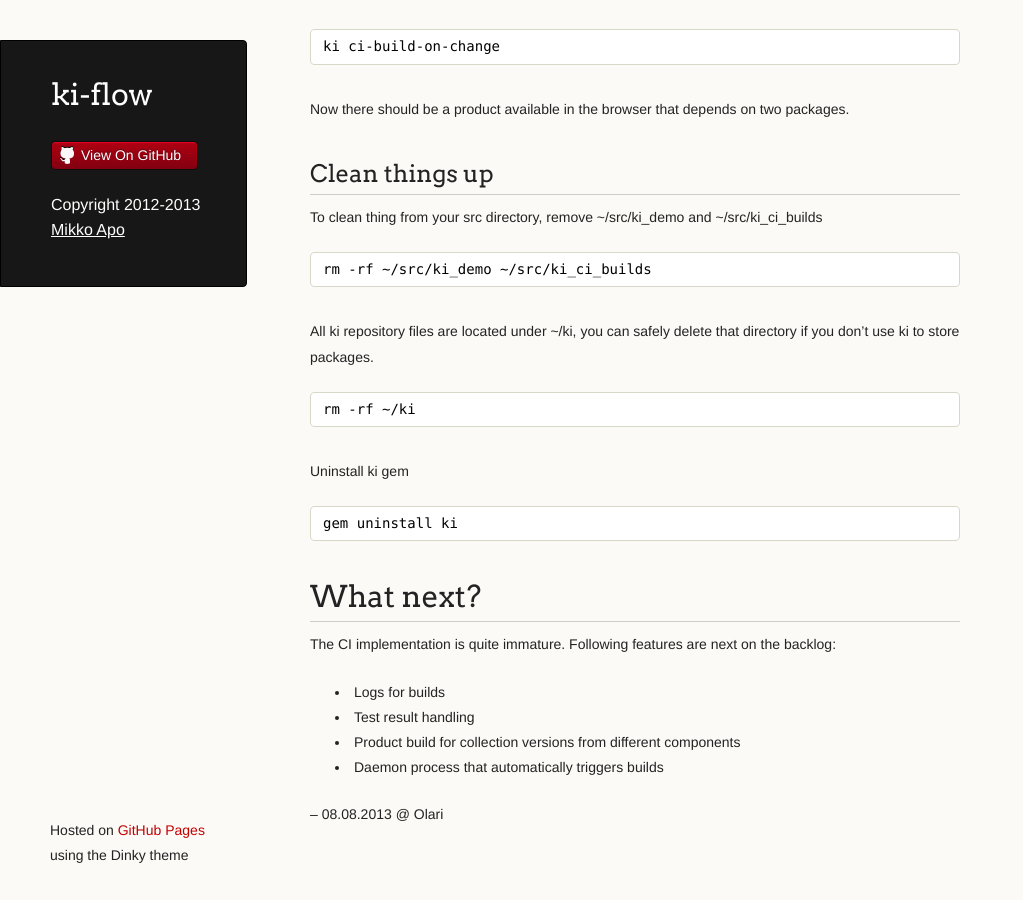
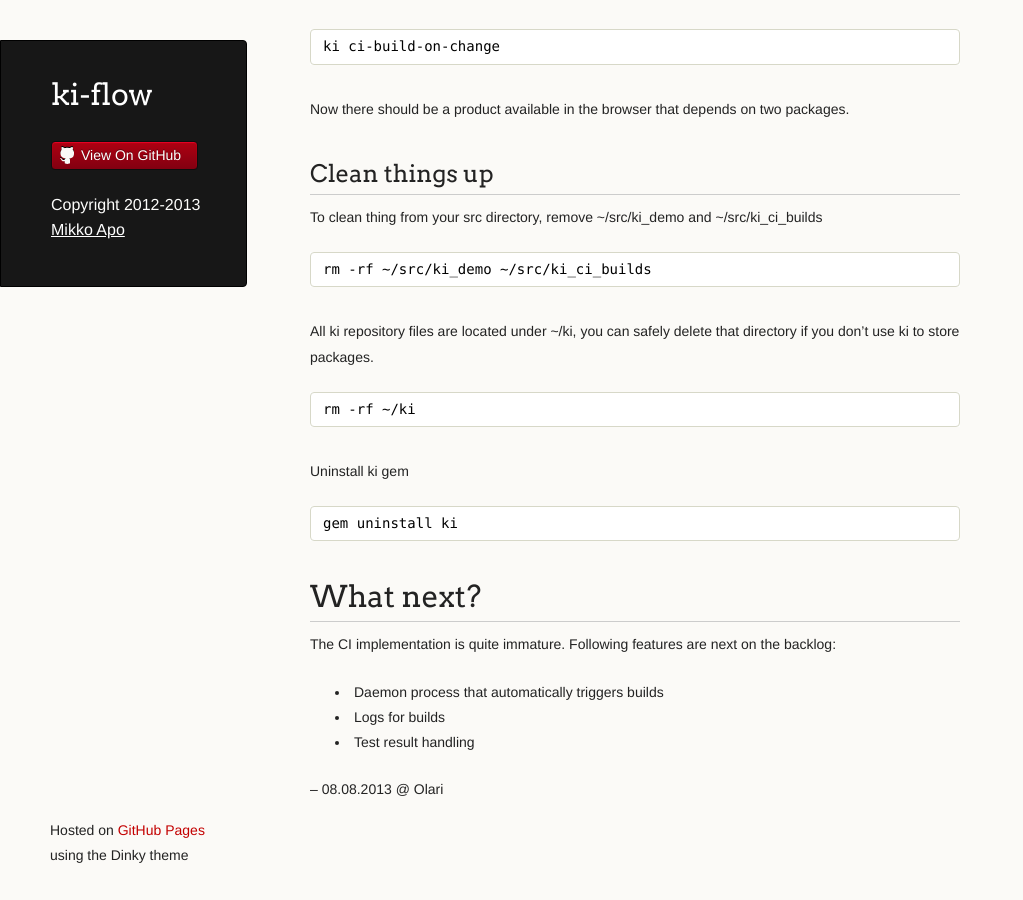
Before and after one commit to mikko-apo/ki-flow, a Jekyll site: the page built from _posts/2013-08-08-ci-build-on-change.md, in a window 1280 px wide and 900 px high, scrolled down 4351 px. Shown: the whole window, without its empty margins (0-1023 px from the left). Built offline with Jekyll 4.4.1, drawn with Linux system fonts in a browser that asks for light colours; Markdown is read by kramdown in place of the engine named in the settings; after the commit the page ends 5225 px from its top, so only the background shows below that.

Commit message:
updated 0808 post

```diff
--- a/_posts/2013-08-08-ci-build-on-change.md
+++ b/_posts/2013-08-08-ci-build-on-change.md
@@ -186,10 +186,9 @@ Uninstall ki gem
 
 The CI implementation is quite immature. Following features are next on the backlog:
 
+* Daemon process that automatically triggers builds
 * Logs for builds
 * Test result handling
-* Product build for collection versions from different components
-* Daemon process that automatically triggers builds
 
 --
 08.08.2013 @ Olari
```
